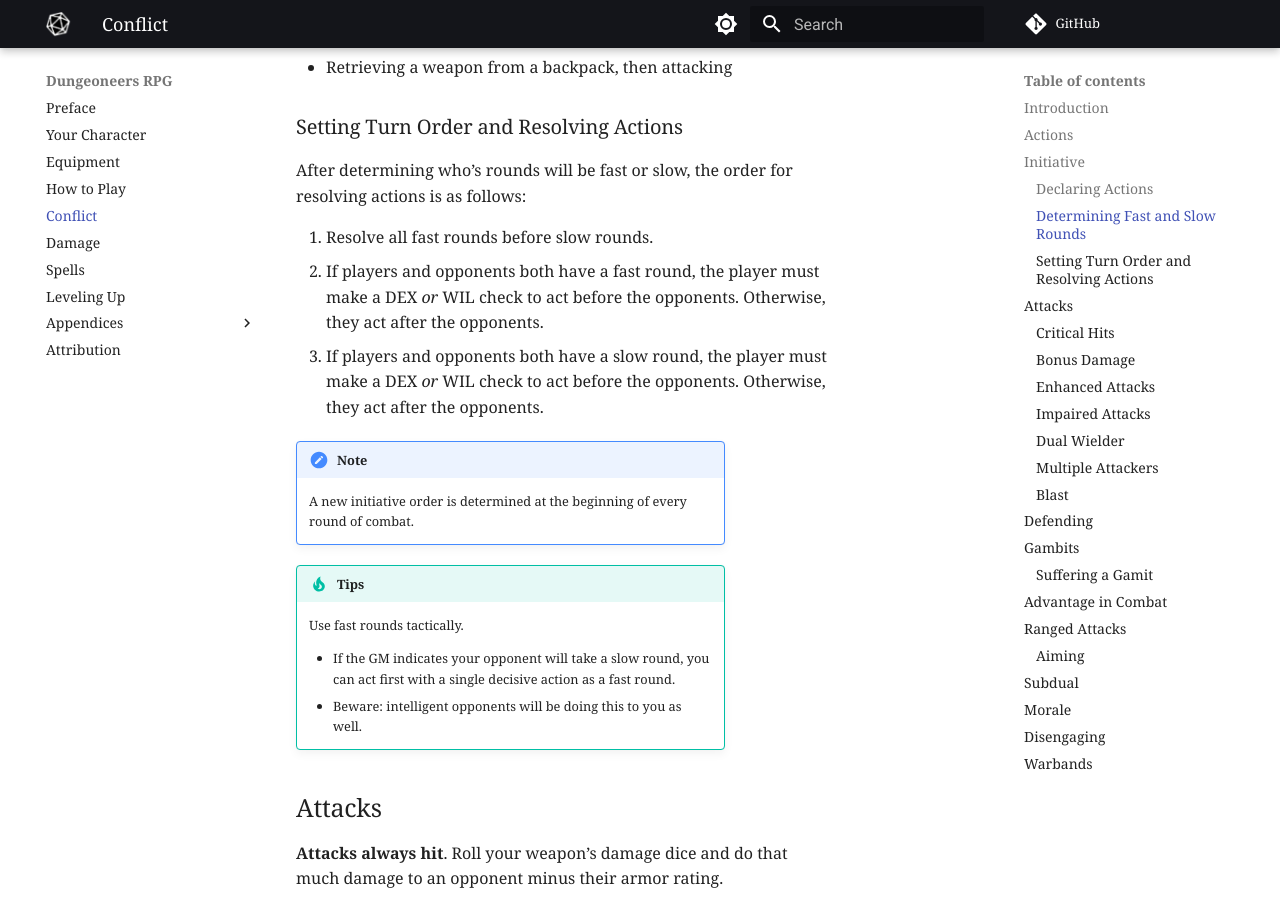
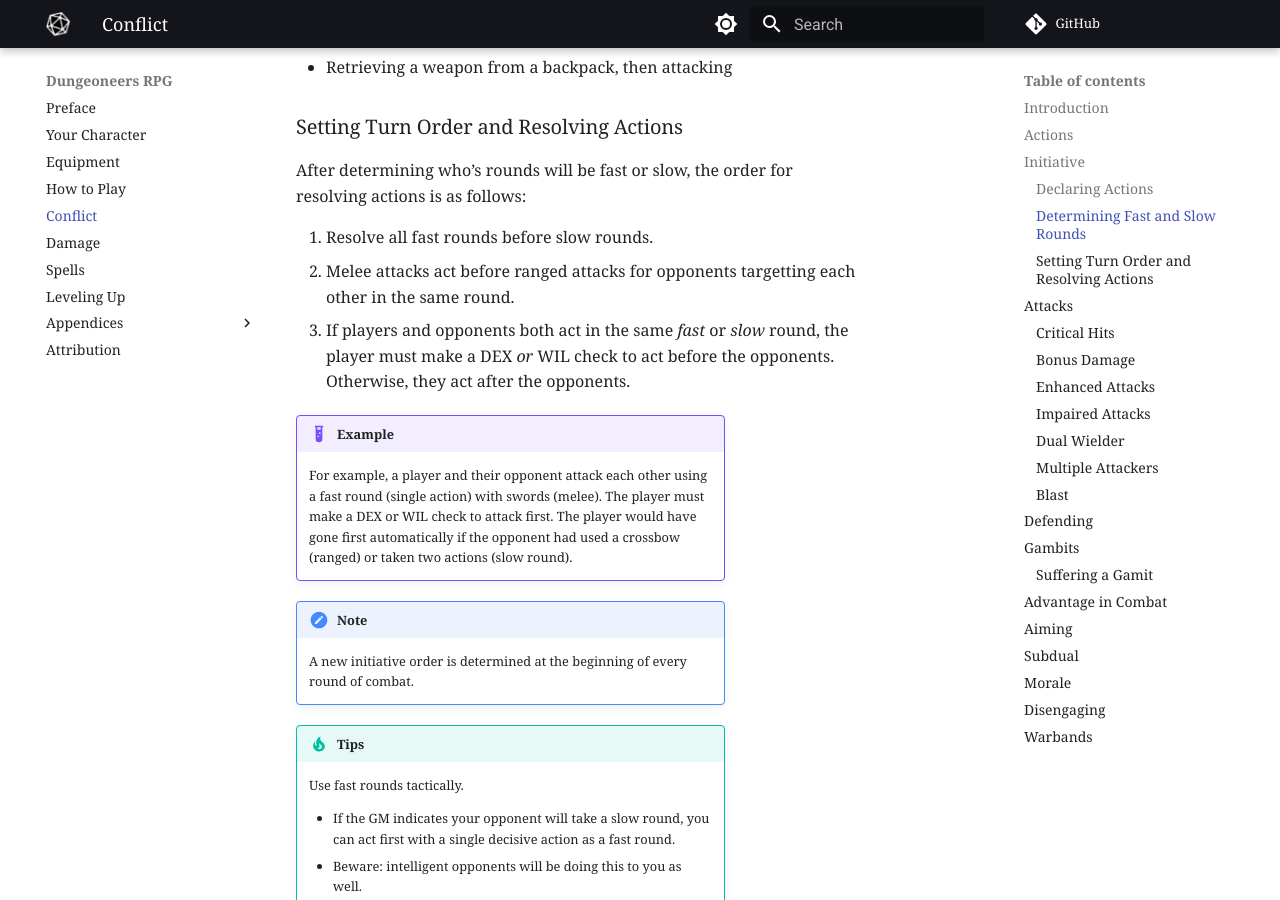
Before and after one commit to joemoose/dungeoneers.d20, an MkDocs documentation site: the page built from docs/combat.md, in a window 1280 px wide and 900 px high, scrolled down 1517 px. Built offline with MkDocs 1.6.1 and Material for MkDocs 9.7.7, drawn with Linux system fonts in a browser that asks for light colours; comment, search, counter and statistics services are not loaded; some of the changed text lies outside the part shown.

Commit message:
Update combat.md

```diff
--- a/docs/combat.md
+++ b/docs/combat.md
@@ -48,8 +48,12 @@
 After determining who’s rounds will be fast or slow, the order for resolving actions is as follows:
 
 1. Resolve all fast rounds before slow rounds.
-2. If players and opponents both have a fast round, the player must make a DEX *or* WIL check to act before the opponents. Otherwise, they act after the opponents.
-3. If players and opponents both have a slow round, the player must make a DEX *or* WIL check to act before the opponents. Otherwise, they act after the opponents.
+2. Melee attacks act before ranged attacks for opponents targetting each other in the same round.
+3. If players and opponents both act in the same *fast* or *slow* round, the player must make a DEX *or* WIL check to act before the opponents. Otherwise, they act after the opponents.
+
+!!! example
+
+	For example, a player and their opponent attack each other using a fast round (single action) with swords (melee). The player must make a DEX or WIL check to attack first. The player would have gone first automatically if the opponent had used a crossbow (ranged) or taken two actions (slow round).
 
 !!! note
 
```
Also changed, not shown: other parts of docs/combat.md (+1 -9 lines).
